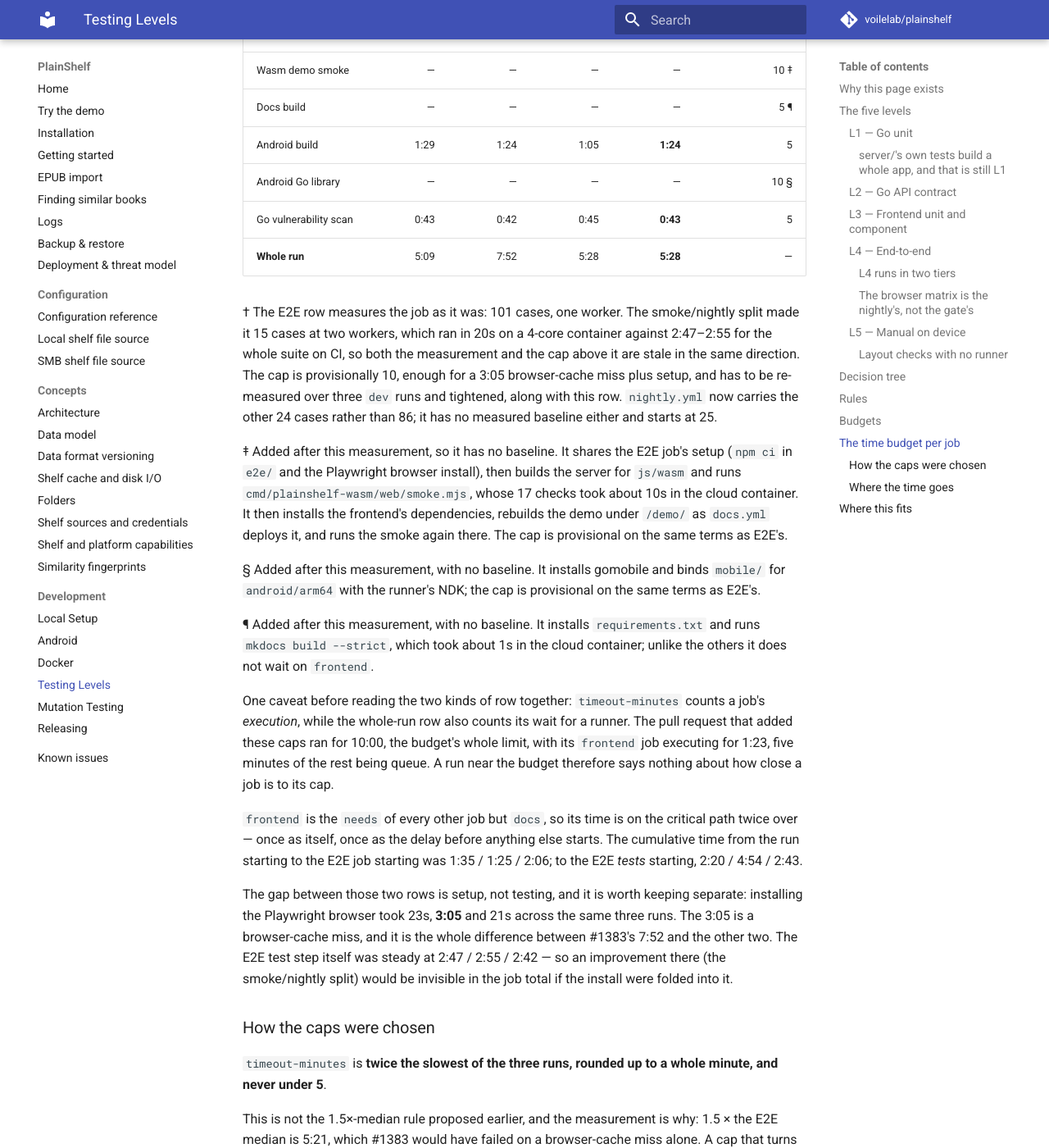
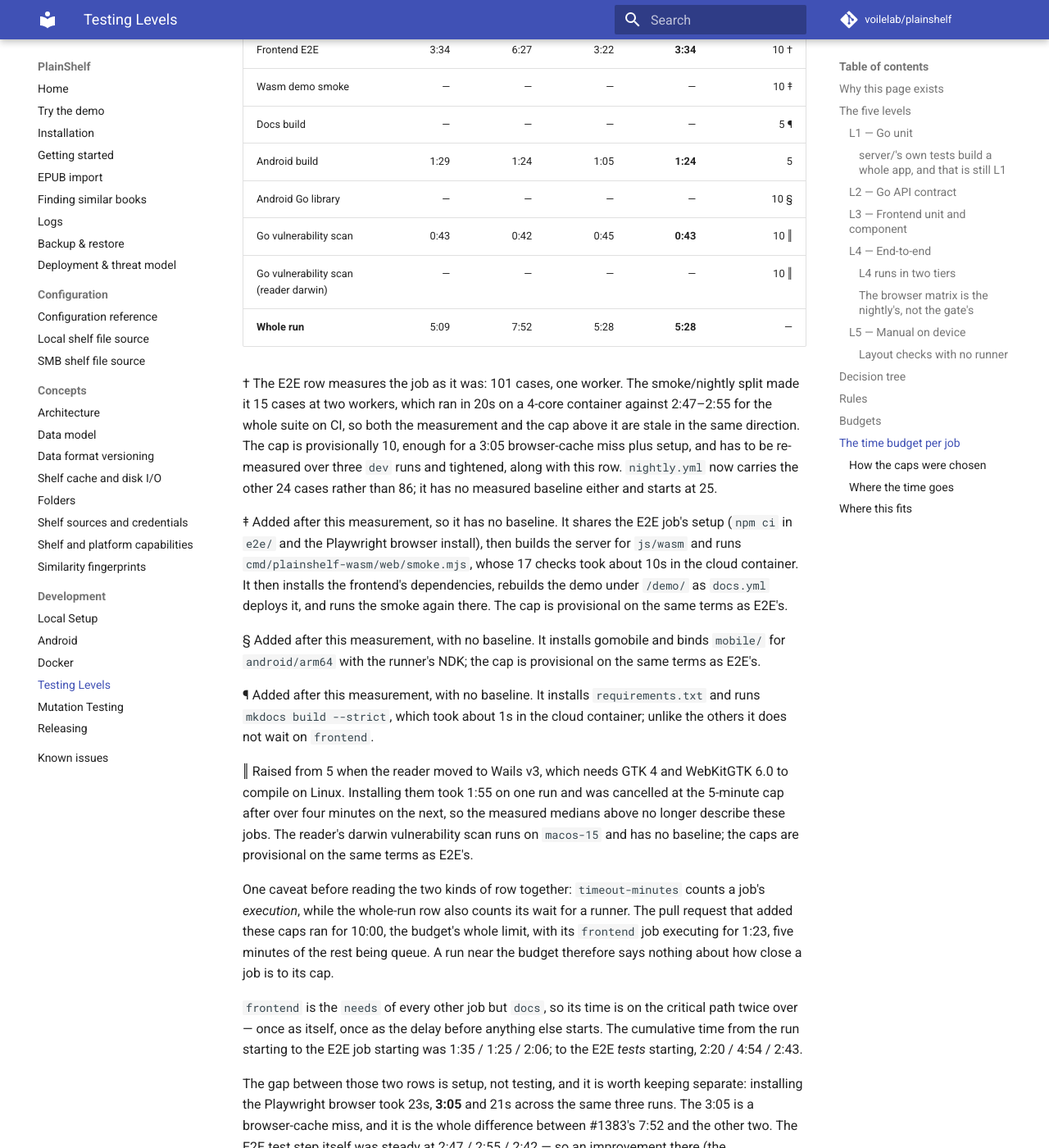
Before and after one commit to voilelab/plainshelf, an MkDocs documentation site: the page built from docs/development/testing-levels.md, in a window 1280 px wide and 1400 px high, scrolled down 9479 px. Shown: the whole window at 82% size. Built offline with MkDocs 1.6.1 and Material for MkDocs 9.7.7, drawn with Linux system fonts in a browser that asks for light colours; comment, search, counter and statistics services are not loaded.

Commit message:
Scan the reader for darwin vulnerabilities on a macOS runner
The darwin scan ran on Ubuntu with cgo off, where Wails v3 loads only
under its experimental purego tag, so it read a backend the app does not
ship. A macos-15 job now scans the cgo build that is released. repocheck
reads both scan jobs for module coverage and failure survival, and the
time-budget table records the raised caps.

Refs PSW-210

Co-Authored-By: Claude Opus 5.5 <noreply@anthropic.com>
Claude-Session: https://claude.ai/code/session_01DdNHJ5H6LqFwUkJYDL9bBQ

```diff
--- a/docs/development/testing-levels.md
+++ b/docs/development/testing-levels.md
@@ -345,14 +345,15 @@ parallel behind it.
 | Job | #1382 | #1383 | #1385 | Median | `timeout-minutes` |
 |---|---:|---:|---:|---:|---:|
 | Frontend build | 1:30 | 1:19 | 1:23 | **1:23** | 5 |
-| Go lint | 0:30 | 0:26 | 0:49 | **0:30** | 5 |
-| Go tests | 0:28 | 0:36 | 0:35 | **0:35** | 5 |
+| Go lint | 0:30 | 0:26 | 0:49 | **0:30** | 10 ‖ |
+| Go tests | 0:28 | 0:36 | 0:35 | **0:35** | 10 ‖ |
 | Frontend E2E | 3:34 | 6:27 | 3:22 | **3:34** | 10 † |
 | Wasm demo smoke | — | — | — | — | 10 ‡ |
 | Docs build | — | — | — | — | 5 ¶ |
 | Android build | 1:29 | 1:24 | 1:05 | **1:24** | 5 |
 | Android Go library | — | — | — | — | 10 § |
-| Go vulnerability scan | 0:43 | 0:42 | 0:45 | **0:43** | 5 |
+| Go vulnerability scan | 0:43 | 0:42 | 0:45 | **0:43** | 10 ‖ |
+| Go vulnerability scan (reader darwin) | — | — | — | — | 10 ‖ |
 | **Whole run** | 5:09 | 7:52 | 5:28 | **5:28** | — |
 
 † The E2E row measures the job as it was: 101 cases, one worker. The
@@ -378,6 +379,13 @@ terms as E2E's.
 ¶ Added after this measurement, with no baseline. It installs
 `requirements.txt` and runs `mkdocs build --strict`, which took about 1s in the
 cloud container; unlike the others it does not wait on `frontend`.
+
+‖ Raised from 5 when the reader moved to Wails v3, which needs GTK 4 and
+WebKitGTK 6.0 to compile on Linux. Installing them took 1:55 on one run and
+was cancelled at the 5-minute cap after over four minutes on the next, so the
+measured medians above no longer describe these jobs. The reader's darwin
+vulnerability scan runs on `macos-15` and has no baseline; the caps are
+provisional on the same terms as E2E's.
 
 One caveat before reading the two kinds of row together: `timeout-minutes`
 counts a job's *execution*, while the whole-run row also counts its wait for a
```
Also changed, not shown: docs/development/setup.md (+2 -1 lines), 2 other files.
